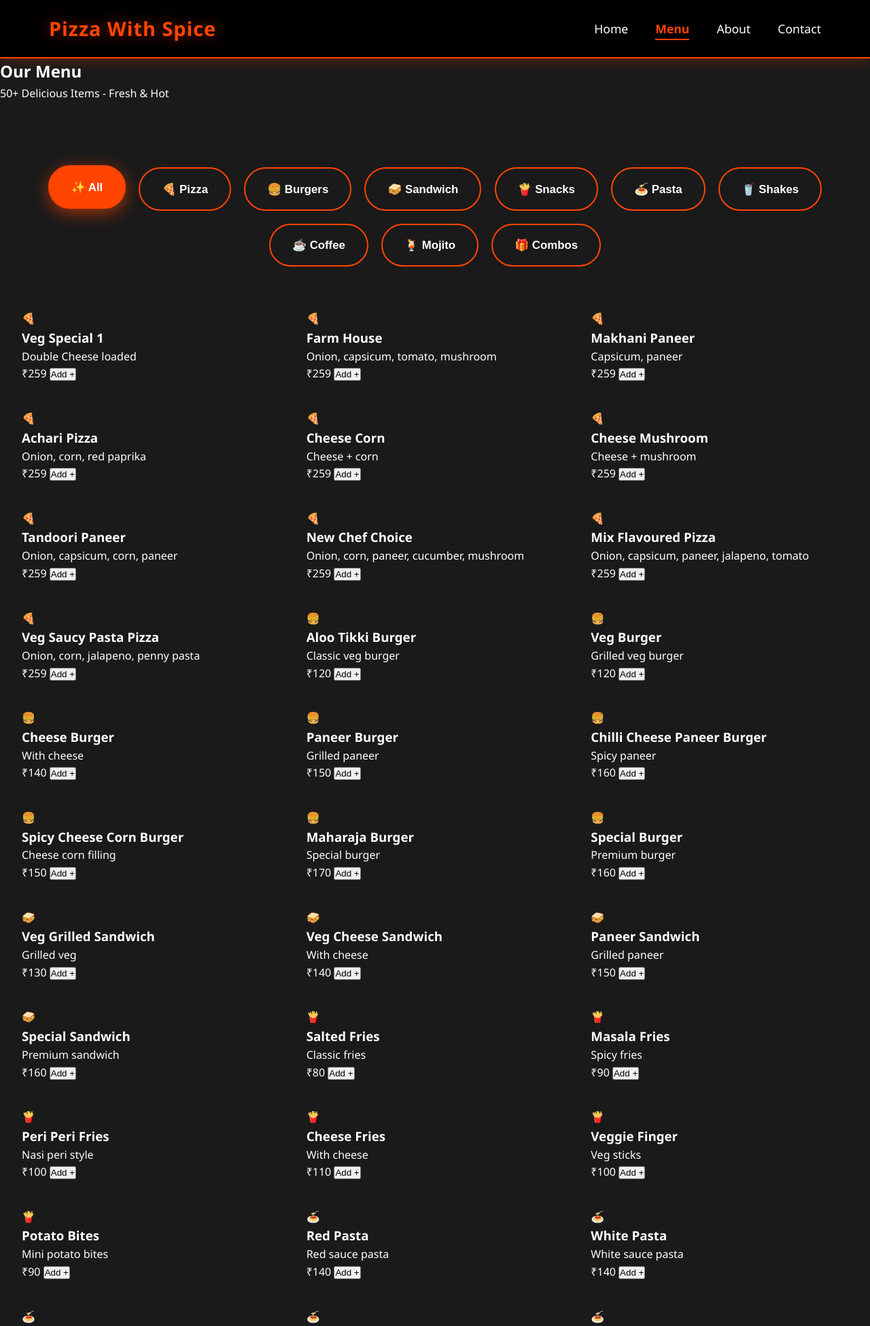
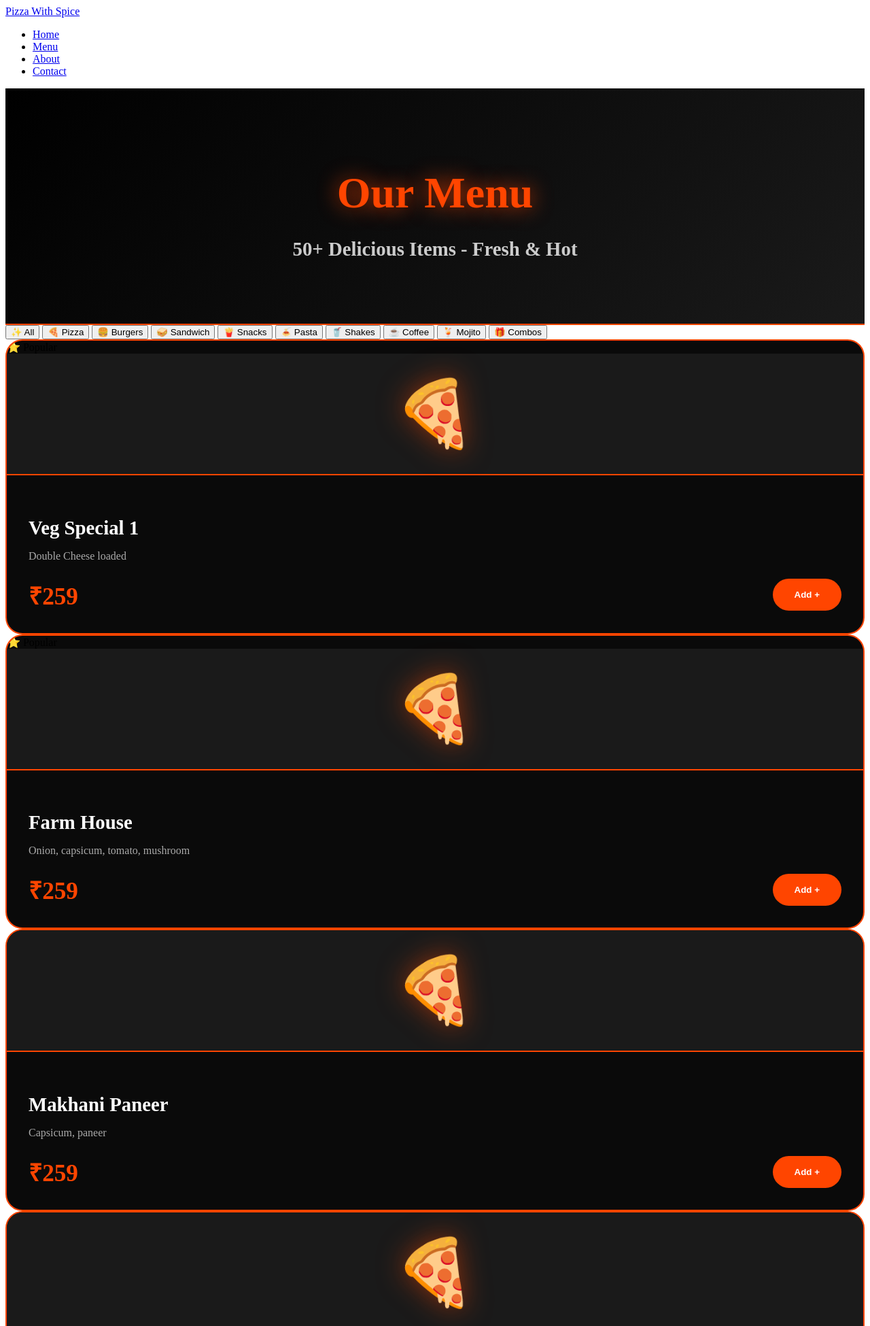
Before and after one commit to saksham-codes-ai/Restuarant-website, a Flask app: page /menu in a window 1280 px wide. Shown: the top 1950 px of the page at 68% size. Run offline with Flask 3, Linux system fonts and the light colour scheme.

Commit message:
Update style.css

```diff
--- a/static/css/style.css
+++ b/static/css/style.css
@@ -1,542 +1,269 @@
-* {
-    margin: 0;
-    padding: 0;
-    box-sizing: border-box;
-}
-
-body {
-    font-family: 'Segoe UI', Tahoma, Geneva, Verdana, sans-serif;
-    line-height: 1.6;
-    color: #fff;
-    background: #1a1a1a;
-}
-
-.navbar {
-    background: #000000;
-    padding: 1.2rem 0;
-    position: sticky;
-    top: 0;
-    z-index: 1000;
-    box-shadow: 0 2px 20px rgba(255, 69, 0, 0.3);
+/* MENU HERO */
+.menu-hero {
+    background: linear-gradient(135deg, #000000 0%, #1a1a1a 100%);
+    padding: 4rem 2rem;
+    text-align: center;
     border-bottom: 2px solid #ff4500;
 }
 
-.nav-container {
-    max-width: 1200px;
-    margin: 0 auto;
-    padding: 0 2rem;
+.menu-hero-title {
+    font-size: 4rem;
+    color: #ff4500;
+    font-weight: 900;
+    text-shadow: 0 0 30px rgba(255, 69, 0, 0.8);
+    margin-bottom: 1rem;
+}
+
+.menu-hero-subtitle {
+    font-size: 1.8rem;
+    color: #ccc;
+    font-weight: 600;
+}
+
+/* MENU CARD */
+.menu-card {
+    background: #0a0a0a;
+    border-radius: 25px;
+    border: 2px solid #ff4500;
+    overflow: hidden;
+    transition: all 0.5s ease;
+    position: relative;
+}
+
+.menu-card:hover {
+    transform: translateY(-12px) scale(1.03);
+    box-shadow: 0 15px 50px rgba(255, 69, 0, 0.4);
+}
+
+.card-image {
+    background: #1a1a1a;
+    padding: 2rem;
+    text-align: center;
+    border-bottom: 2px solid #ff4500;
+}
+
+.card-icon {
+    font-size: 6rem;
+    filter: drop-shadow(0 0 20px rgba(255, 69, 0, 0.5));
+}
+
+.card-content {
+    padding: 2rem;
+}
+
+.card-name {
+    font-size: 1.8rem;
+    color: #fff;
+    font-weight: 800;
+    margin-bottom: 0.8rem;
+}
+
+.card-desc {
+    color: #aaa;
+    font-size: 1rem;
+    margin-bottom: 1.5rem;
+}
+
+.card-footer {
     display: flex;
     justify-content: space-between;
     align-items: center;
 }
 
-.nav-logo {
-    font-size: 1.8rem;
-    font-weight: bold;
+.card-price {
+    font-size: 2.2rem;
     color: #ff4500;
-    text-decoration: none;
-    text-shadow: 0 0 20px rgba(255, 69, 0, 0.5);
-    letter-spacing: 1px;
+    font-weight: 900;
 }
 
-.nav-menu {
-    display: flex;
-    list-style: none;
-    gap: 2.5rem;
+.add-btn {
+    background: #ff4500;
+    color: white;
+    padding: 1rem 2rem;
+    border-radius: 50px;
+    border: none;
+    font-weight: bold;
+    cursor: pointer;
+    transition: all 0.3s ease;
 }
 
-.nav-link {
-    color: #fff;
-    text-decoration: none;
-    font-weight: 500;
-    transition: all 0.3s ease;
-    font-size: 1.1rem;
-    position: relative;
+.add-btn:hover {
+    background: #ff5715;
+    transform: scale(1.1);
 }
 
-.nav-link::after {
-    content: '';
-    position: absolute;
-    bottom: -5px;
-    left: 0;
-    width: 0;
-    height: 2px;
-    background: #ff4500;
-    transition: width 0.3s ease;
+/* COMBO SECTION */
+.combo-section {
+    background: #0a0a0a;
+    padding: 5rem 2rem;
+    border-top: 2px solid #ff4500;
 }
 
-.nav-link:hover::after {
-    width: 100%;
+.combo-title {
+    text-align: center;
+    font-size: 3.5rem;
+    color: #ff4500;
+    font-weight: 900;
+    margin-bottom: 3rem;
+    text-shadow: 0 0 30px rgba(255, 69, 0, 0.6);
 }
 
-.nav-link:hover {
-    color: #ff4500;
+.combo-grid {
+    display: grid;
+    grid-template-columns: repeat(auto-fit, minmax(300px, 1fr));
+    gap: 2.5rem;
+    max-width: 1200px;
+    margin: 0 auto;
 }
 
-.nav-link.active {
-    color: #ff4500;
-    font-weight: bold;
+.combo-card {
+    background: #1a1a1a;
+    padding: 3rem;
+    border-radius: 25px;
+    border: 2px solid #ff4500;
+    text-align: center;
+    transition: all 0.4s ease;
 }
 
-.nav-link.active::after {
-    width: 100%;
+.combo-card:hover {
+    transform: translateY(-10px);
+    box-shadow: 0 15px 50px rgba(255, 69, 0, 0.4);
 }
 
-.hero {
-    background: linear-gradient(135deg, #000000 0%, #1a1a1a 50%, #2d1b0e 100%);
-    color: white;
-    padding: 10rem 2rem;
-    text-align: center;
-    min-height: 70vh;
-    position: relative;
-    overflow: hidden;
+.combo-icon {
+    font-size: 5rem;
+    margin-bottom: 1.5rem;
 }
 
-.hero::before {
-    content: '';
-    position: absolute;
-    top: 0;
-    left: 0;
-    right: 0;
-    bottom: 0;
-    background:
-        radial-gradient(circle at 30% 40%, rgba(255, 69, 0, 0.15) 0%, transparent 50%),
-        radial-gradient(circle at 70% 70%, rgba(255, 186, 8, 0.1) 0%, transparent 50%);
-    animation: pulse 8s ease-in-out infinite;
+.combo-card h3 {
+    font-size: 1.8rem;
+    color: #fff;
+    margin-bottom: 1rem;
 }
 
-@keyframes pulse {
-    0%, 100% { opacity: 0.5; }
-    50% { opacity: 1; }
+.combo-card p {
+    color: #aaa;
+    margin-bottom: 1.5rem;
 }
 
-.hero-content {
-    max-width: 900px;
-    margin: 0 auto;
-    position: relative;
-    z-index: 1;
+.combo-price {
+    font-size: 2.5rem;
+    color: #ff4500;
+    font-weight: 900;
+    margin-bottom: 1.5rem;
 }
 
-.hero-title {
-    font-size: 5rem;
-    margin-bottom: 1.5rem;
-    font-weight: 900;
-    text-shadow: 0 0 30px rgba(255, 69, 0, 0.8), 0 0 60px rgba(255, 69, 0, 0.4);
-    letter-spacing: 3px;
-    animation: titleGlow 2s ease-in-out infinite;
+.combo-btn {
+    background: #ff4500;
+    color: white;
+    padding: 1.2rem 3rem;
+    border-radius: 50px;
+    border: none;
+    font-weight: bold;
+    cursor: pointer;
+    transition: all 0.3s ease;
 }
 
-@keyframes titleGlow {
-    0%, 100% { text-shadow: 0 0 30px rgba(255, 69, 0, 0.8), 0 0 60px rgba(255, 69, 0, 0.4); }
-    50% { text-shadow: 0 0 50px rgba(255, 69, 0, 1), 0 0 100px rgba(255, 69, 0, 0.6); }
+.combo-btn:hover {
+    background: #ff5715;
+    transform: scale(1.05);
 }
 
-.hero-subtitle {
-    font-size: 2rem;
-    margin-bottom: 2.5rem;
-    font-weight: 600;
-    color: #ffba08;
-    text-shadow: 0 0 20px rgba(255, 186, 8, 0.5);
+/* FEATURED SECTION */
+.featured-section {
+    padding: 5rem 2rem;
+    background: #0a0a0a;
+    border-top: 2px solid #ff4500;
 }
 
-.hero-buttons {
-    display: flex;
-    gap: 1.5rem;
-    justify-content: center;
+.featured-title {
+    text-align: center;
+    font-size: 3.5rem;
+    color: #ff4500;
+    font-weight: 900;
+    margin-bottom: 3rem;
+    text-shadow: 0 0 30px rgba(255, 69, 0, 0.6);
 }
 
-.btn {
-    padding: 1.5rem 3rem;
-    border-radius: 50px;
-    font-weight: bold;
-    text-decoration: none;
-    transition: all 0.4s ease;
-    cursor: pointer;
-    font-size: 1.2rem;
-    border: none;
-    position: relative;
-    overflow: hidden;
+.featured-grid {
+    display: grid;
+    grid-template-columns: repeat(auto-fit, minmax(250px, 1fr));
+    gap: 2rem;
+    max-width: 1200px;
+    margin: 0 auto;
 }
 
-.btn::before {
-    content: '';
+.featured-card {
+    background: #1a1a1a;
+    padding: 3rem;
+    border-radius: 20px;
+    border: 2px solid #ff4500;
+    text-align: center;
+    transition: all 0.4s ease;
+}
+
+.featured-card:hover {
+    transform: translateY(-8px);
+    box-shadow: 0 12px 50px rgba(255, 69, 0, 0.4);
+}
+
+.featured-icon {
+    font-size: 4rem;
+    margin-bottom: 1.5rem;
+}
+
+.featured-card h3 {
+    font-size: 1.5rem;
+    color: #fff;
+    margin-bottom: 0.8rem;
+}
+
+.featured-card p {
+    color: #aaa;
+}
+
+/* HERO PARTICLES */
+.hero-particles {
     position: absolute;
     top: 0;
     left: 0;
     width: 100%;
     height: 100%;
-    background: rgba(255, 255, 255, 0.1);
-    transform: scaleX(0);
-    transition: transform 0.4s ease;
-}
-
-.btn:hover::before {
-    transform: scaleX(1);
-}
-
-.btn-primary {
-    background: #ff4500;
-    color: white;
-    box-shadow: 0 4px 20px rgba(255, 69, 0, 0.5);
-    border: 2px solid #ff4500;
-}
-
-.btn-primary:hover {
-    background: #ff5715;
-    transform: translateY(-3px) scale(1.05);
-    box-shadow: 0 6px 30px rgba(255, 69, 0, 0.8);
-}
-
-.btn-secondary {
-    background: transparent;
-    color: #ff4500;
-    border: 2px solid #ff4500;
-    box-shadow: 0 4px 20px rgba(255, 69, 0, 0.3);
-}
-
-.btn-secondary:hover {
-    background: #ff4500;
-    color: white;
-    transform: translateY(-3px) scale(1.05);
-    box-shadow: 0 6px 30px rgba(255, 69, 0, 0.8);
-}
-
-.stats {
-    padding: 5rem 2rem;
-    background: #0a0a0a;
-    border-top: 2px solid #ff4500;
-    border-bottom: 2px solid #ff4500;
-}
-
-.stats-container {
-    max-width: 1200px;
-    margin: 0 auto;
-    display: grid;
-    grid-template-columns: repeat(auto-fit, minmax(220px, 1fr));
-    gap: 2.5rem;
-}
-
-.stat-item {
-    text-align: center;
-    padding: 3rem;
-    background: #1a1a1a;
-    border-radius: 20px;
-    box-shadow: 0 8px 30px rgba(255, 69, 0, 0.2);
-    border: 2px solid #ff4500;
-    transition: all 0.4s ease;
-    position: relative;
     overflow: hidden;
 }
 
-.stat-item::before {
-    content: '';
+.particle {
     position: absolute;
-    top: 0;
-    left: 0;
-    width: 100%;
-    height: 100%;
-    background: linear-gradient(135deg, rgba(255, 69, 0, 0.1) 0%, transparent 100%);
-    opacity: 0;
-    transition: opacity 0.4s ease;
+    width: 10px;
+    height: 10px;
+    background: rgba(255, 69, 0, 0.3);
+    border-radius: 50%;
+    animation: float 6s ease-in-out infinite;
 }
 
-.stat-item:hover::before {
-    opacity: 1;
+.particle:nth-child(1) { top: 20%; left: 10%; animation-delay: 0s; }
+.particle:nth-child(2) { top: 60%; left: 80%; animation-delay: 2s; }
+.particle:nth-child(3) { top: 80%; left: 30%; animation-delay: 4s; }
+.particle:nth-child(4) { top: 30%; left: 70%; animation-delay: 1s; }
+.particle:nth-child(5) { top: 70%; left: 50%; animation-delay: 3s; }
+
+@keyframes float {
+    0%, 100% { transform: translateY(0) scale(1); opacity: 0.3; }
+    50% { transform: translateY(-50px) scale(1.5); opacity: 0.6; }
 }
 
-.stat-item:hover {
-    transform: translateY(-10px) scale(1.05);
-    box-shadow: 0 12px 50px rgba(255, 69, 0, 0.4);
+.hero-features {
+    display: flex;
+    gap: 2rem;
+    justify-content: center;
+    margin-top: 3rem;
 }
 
-.stat-number {
-    font-size: 3.5rem;
-    color: #ff4500;
-    margin-bottom: 0.5rem;
-    font-weight: 900;
-    text-shadow: 0 0 20px rgba(255, 69, 0, 0.6);
+.feature-item {
+    background: rgba(255, 69, 0, 0.2);
+    padding: 1rem 2rem;
+    border-radius: 50px;
+    border: 2px solid #ff4500;
+    color: #fff;
+    font-weight: 600;
 }
-
-.stat-label {
-    font-size: 1.1rem;
-    color: #ccc;
-    font-weight: 500;
-}
-
-.menu-section {
-    padding: 6rem 2rem;
-    max-width: 1300px;
-    margin: 0 auto;
-    background: #1a1a1a;
-}
-
-.menu-title {
-    text-align: center;
-    font-size: 4rem;
-    margin-bottom: 3rem;
-    color: #ff4500;
-    font-weight: 900;
-    text-shadow: 0 0 30px rgba(255, 69, 0, 0.6);
-    letter-spacing: 2px;
-}
-
-.menu-filters {
-    display: flex;
-    gap: 1.2rem;
-    justify-content: center;
-    margin-bottom: 4rem;
-    flex-wrap: wrap;
-}
-
-.filter-btn {
-    padding: 1.2rem 2rem;
-    border: 2px solid #ff4500;
-    background: transparent;
-    color: #fff;
-    border-radius: 50px;
-    cursor: pointer;
-    font-weight: 700;
-    transition: all 0.4s ease;
-    font-size: 1.05rem;
-    position: relative;
-    overflow: hidden;
-}
-
-.filter-btn::before {
-    content: '';
-    position: absolute;
-    top: 50%;
-    left: 50%;
-    width: 0;
-    height: 0;
-    background: rgba(255, 69, 0, 0.3);
-    border-radius: 50%;
-    transform: translate(-50%, -50%);
-    transition: width 0.4s ease, height 0.4s ease;
-}
-
-.filter-btn:hover::before {
-    width: 300px;
-    height: 300px;
-}
-
-.filter-btn:hover {
-    background: #ff4500;
-    color: white;
-    transform: translateY(-3px);
-    box-shadow: 0 6px 25px rgba(255, 69, 0, 0.5);
-}
-
-.filter-btn.active {
-    background: #ff4500;
-    color: white;
-    box-shadow: 0 6px 25px rgba(255, 69, 0, 0.6);
-    transform: translateY(-3px);
-}
-
-.menu-grid {
-    display: grid;
-    grid-template-columns: repeat(auto-fit, minmax(300px, 1fr));
-    gap: 2.5rem;
-}
-
-.menu-item {
-    background: #0a0a0a;
-    padding: 3rem 2rem;
-    border-radius: 25px;
-    box-shadow: 0 8px 30px rgba(0, 0, 0, 0.5);
-    transition: all 0.5s ease;
-    position: relative;
-    border: 2px solid #ff4500;
-    overflow: hidden;
-}
-
-.menu-item::before {
-    content: '';
-    position: absolute;
-    top: 0;
-    left: 0;
-    width: 100%;
-    height: 100%;
-    background: linear-gradient(135deg, rgba(255, 69, 0, 0.05) 0%, transparent 100%);
-    opacity: 0;
-    transition: opacity 0.5s ease;
-}
-
-.menu-item:hover::before {
-    opacity: 1;
-}
-
-.menu-item:hover {
-    transform: translateY(-12px) scale(1.03);
-    box-shadow: 0 15px 50px rgba(255, 69, 0, 0.4);
-    border-color: #ff5715;
-}
-
-.popular-badge {
-    position: absolute;
-    top: 1.2rem;
-    right: 1.2rem;
-    background: linear-gradient(135deg, #ff4500 0%, #ff5715 100%);
-    color: white;
-    padding: 0.6rem 1.2rem;
-    border-radius: 25px;
-    font-size: 0.85rem;
-    font-weight: bold;
-    box-shadow: 0 4px 15px rgba(255, 69, 0, 0.6);
-    z-index: 2;
-}
-
-.menu-icon {
-    font-size: 6rem;
-    text-align: center;
-    margin-bottom: 2rem;
-    filter: drop-shadow(0 0 20px rgba(255, 69, 0, 0.5));
-    transition: transform 0.5s ease;
-}
-
-.menu-item:hover .menu-icon {
-    transform: scale(1.1) rotate(5deg);
-}
-
-.menu-name {
-    font-size: 1.8rem;
-    margin-bottom: 0.8rem;
-    color: #fff;
-    font-weight: 800;
-    text-align: center;
-}
-
-.menu-desc {
-    color: #aaa;
-    margin-bottom: 1.5rem;
-    font-size: 1rem;
-    text-align: center;
-    line-height: 1.6;
-}
-
-.menu-price {
-    font-size: 2.2rem;
-    color: #ff4500;
-    font-weight: 900;
-    text-align: center;
-    text-shadow: 0 0 20px rgba(255, 69, 0, 0.5);
-}
-
-.about-section {
-    padding: 6rem 2rem;
-    max-width: 900px;
-    margin: 0 auto;
-    background: #0a0a0a;
-}
-
-.about-title {
-    text-align: center;
-    font-size: 4rem;
-    margin-bottom: 3rem;
-    color: #ff4500;
-    font-weight: 900;
-    text-shadow: 0 0 30px rgba(255, 69, 0, 0.6);
-}
-
-.about-content {
-    text-align: center;
-}
-
-.about-text {
-    font-size: 1.2rem;
-    margin-bottom: 1.8rem;
-    color: #ddd;
-    line-height: 1.8;
-}
-
-.contact-section {
-    padding: 6rem 2rem;
-    max-width: 900px;
-    margin: 0 auto;
-    background: #0a0a0a;
-}
-
-.contact-title {
-    text-align: center;
-    font-size: 4rem;
-    margin-bottom: 4rem;
-    color: #ff4500;
-    font-weight: 900;
-    text-shadow: 0 0 30px rgba(255, 69, 0, 0.6);
-}
-
-.contact-info {
-    display: grid;
-    grid-template-columns: repeat(auto-fit, minmax(220px, 1fr));
-    gap: 2.5rem;
-}
-
-.info-item {
-    text-align: center;
-    padding: 3rem;
-    background: #1a1a1a;
-    border-radius: 20px;
-    box-shadow: 0 8px 30px rgba(255, 69, 0, 0.2);
-    border: 2px solid #ff4500;
-    transition: all 0.4s ease;
-}
-
-.info-item:hover {
-    transform: translateY(-8px);
-    box-shadow: 0 12px 50px rgba(255, 69, 0, 0.4);
-}
-
-.info-item h3 {
-    margin-bottom: 1rem;
-    color: #ff4500;
-    font-size: 1.4rem;
-    font-weight: 800;
-}
-
-.info-item p {
-    color: #ccc;
-    font-size: 1.1rem;
-}
-
-.footer {
-    background: #000000;
-    color: #ff4500;
-    padding: 2.5rem;
-    text-align: center;
-    font-weight: 600;
-    border-top: 2px solid #ff4500;
-}
-
-.animate-fade {
-    animation: fadeInUp 1s ease;
-}
-
-.animate-slide {
-    animation: fadeInUp 0.8s ease;
-}
-
-.animate-card {
-    animation: fadeInUp 0.8s ease;
-}
-
-@keyframes fadeInUp {
-    from {
-        opacity: 0;
-        transform: translateY(50px);
-    }
-    to {
-        opacity: 1;
-        transform: translateY(0);
-    }
-}
-
-@media (max-width: 768px) {
-    .nav-menu { gap: 1rem; }
-    .hero-title { font-size: 3rem; }
-    .hero-subtitle { font-size: 1.5rem; }
-    .menu-filters { flex-direction: column; }
-    .menu-grid { grid-template-columns: 1fr; }
-    .stat-number { font-size: 2.5rem; }
-    .menu-title { font-size: 2.5rem; }
-}
```
